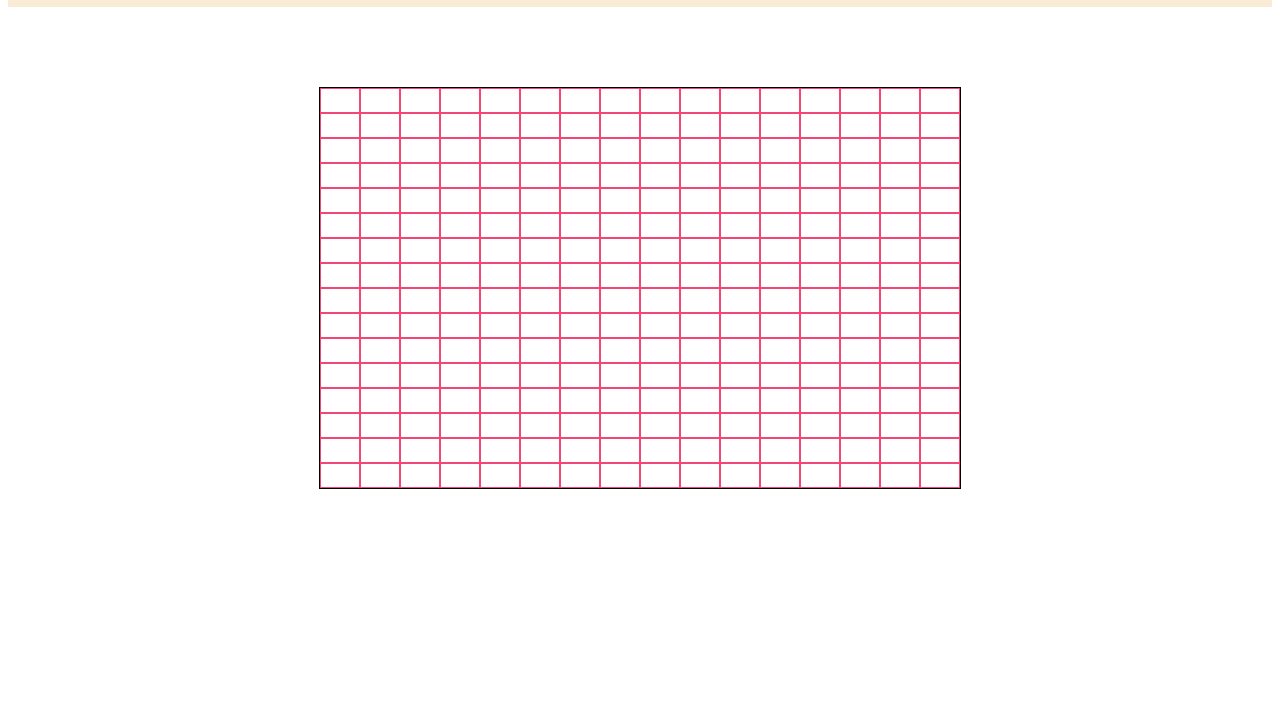
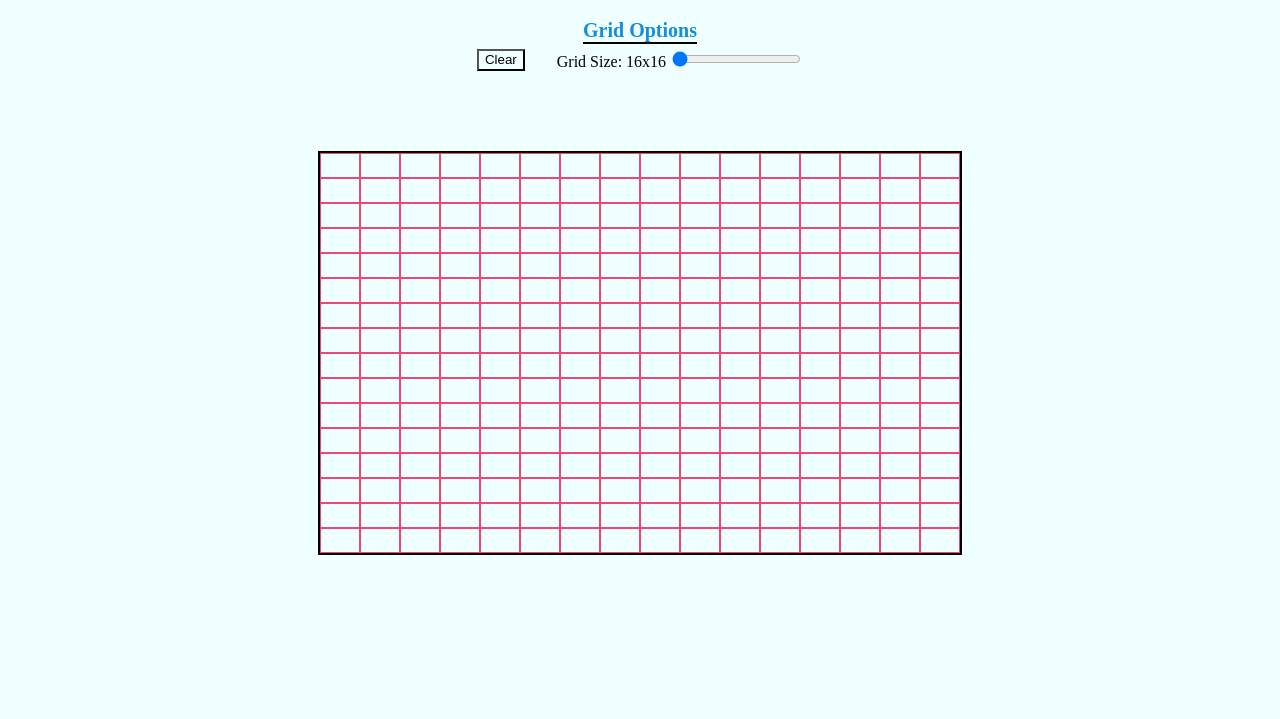
Before and after one commit to endilegend/Etch-a-Sketch, a plain HTML site: page index.html in a window 1280 px wide. Shown: the part 81-800 px from the top of the page. Drawn offline with Linux system fonts and the light colour scheme.

Commit message:
added some game options and a clear button. need to finish the slider however.

```diff
--- a/index.html
+++ b/index.html
@@ -11,6 +11,22 @@
     <div id="header">
       <h1>Etch-A-Sketch</h1>
     </div>
-    <div id="container"></div>
+    <div class="game">
+      <div class="options">
+        <h4>Grid Options</h4>
+        <div class="customize">
+          <button id="clear">Clear</button>
+          <div class="slider-container">
+            <label for="gridSize"
+              >Grid Size: <span id="gridValue">16</span>x<span id="gridValue2"
+                >16</span
+              ></label
+            >
+            <input type="range" id="gridSize" min="16" max="64" value="16" />
+          </div>
+        </div>
+      </div>
+      <div id="container"></div>
+    </div>
   </body>
 </html>
--- a/script.js
+++ b/script.js
@@ -2,11 +2,17 @@ window.onload = function () {
   main();
 };
 
-function main() {
+function clear() {
+  main();
+}
+
+function custom(x) {
   const container = document.getElementById("container");
+  container.replaceChildren();
+
   let isMouseDown = false;
 
-  for (let i = 0; i < 16 * 16; i++) {
+  for (let i = 0; i < x * x; i++) {
     let newDiv = document.createElement("div");
 
     newDiv.style.border = "1px solid rgb(242, 71, 117)";
@@ -30,3 +36,49 @@ function main() {
     }
   }
 }
+
+function main() {
+  const container = document.getElementById("container");
+  container.replaceChildren();
+  let isMouseDown = false;
+  let isDrawing = false;
+
+  container.addEventListener("mousedown", () => {
+    isDrawing = true;
+  });
+
+  container.addEventListener("mouseup", () => {
+    isDrawing = false;
+  });
+
+  for (let i = 0; i < 16 * 16; i++) {
+    let newDiv = document.createElement("div");
+
+    newDiv.style.border = "1px solid rgb(242, 71, 117)";
+    newDiv.style.display = "inline-block";
+    container.appendChild(newDiv);
+
+    newDiv.addEventListener("mouseover", () => {
+      if (isDrawing) {
+        newDiv.style.backgroundColor = "black";
+      }
+    });
+
+    newDiv.addEventListener("mousedown", () => {
+      newDiv.style.backgroundColor = "black";
+      isMouseDown = true;
+    });
+  }
+}
+
+function gridSize(x) {
+  document.querySelector("#gridValue").textContent = x;
+  document.querySelector("#gridValue2").textContent = x;
+  custom(x);
+}
+
+const reset = document.querySelector("#clear");
+reset.addEventListener("click", clear);
+
+const slider = document.querySelector("#slider-container");
+slider.addEventListener("input", gridSize());
--- a/styles.css
+++ b/styles.css
@@ -1,8 +1,48 @@
+* {
+  background-color: azure;
+}
+body {
+  margin: 0%;
+}
 #header {
   display: flex;
   justify-content: center;
   color: rgb(242, 71, 117);
   background-color: antiquewhite;
+}
+h1 {
+  background-color: antiquewhite;
+}
+
+.game {
+  display: flex;
+  flex-direction: column;
+  justify-content: center;
+  align-items: center;
+  margin-top: 20px;
+}
+
+h4 {
+  font-size: 20px;
+  color: rgb(18, 142, 219);
+  border-bottom: 2px solid black;
+  margin: auto;
+}
+
+.options {
+  display: flex;
+  flex-direction: column;
+}
+
+.options > :first-child {
+  align-self: center; /* Ensures the first child stays centered */
+  margin-bottom: auto; /* Pushes the first child to the top */
+}
+
+.customize {
+  margin-top: 5px;
+  display: flex;
+  gap: 2rem;
 }
 
 #container {
@@ -11,7 +51,7 @@
   grid-template-rows: repeat(16, 1fr);
   width: 50vw;
   height: 50vh;
-  border: 1px solid black;
+  border: 2px solid black;
   margin-left: auto;
   margin-right: auto;
   margin-top: 10vh;
```
